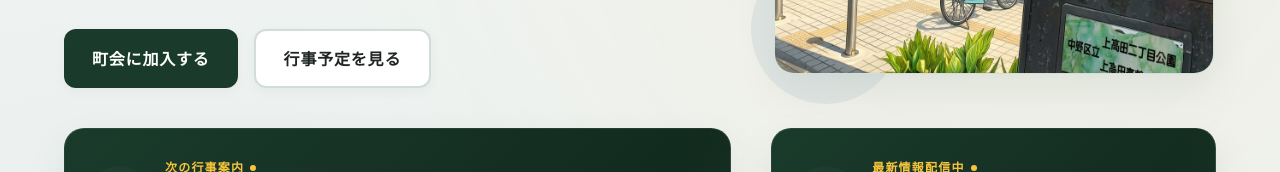
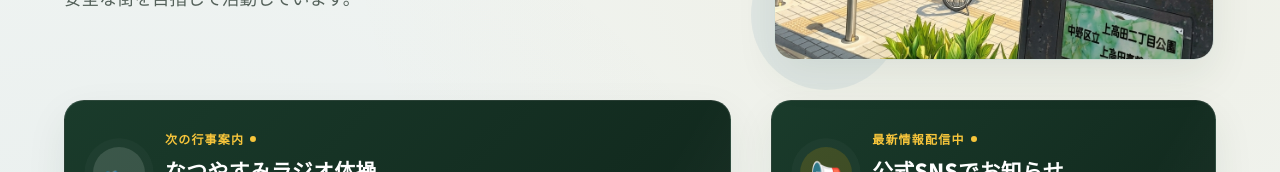
Before and after one commit to negisi/kami2web, a website built with Vite: page index.html in a window 1280 px wide. Shown: the part 390-562 px from the top of the page. Built offline with nearby package versions, Linux system fonts and the light colour scheme.

Commit message:
refactor: remove hero buttons (join and calendar) from hero section

```diff
--- a/index.html
+++ b/index.html
@@ -76,10 +76,7 @@
             <p class="hero-description">
               私たちは中野区上高田2丁目で活動する町会です。下町感覚あふれる温かい繋がりを大切に、若者も高齢者も誰もが「住んで良かった」と思える安心・安全な街を目指して活動しています。
             </p>
-            <div class="hero-buttons">
-              <a href="#join" class="btn btn-primary" id="btn-hero-join">町会に加入する</a>
-              <a href="#calendar" class="btn btn-outline" id="btn-hero-calendar">行事予定を見る</a>
-            </div>
+
           </div>
 
           <div class="hero-graphic">
--- a/style.css
+++ b/style.css
@@ -382,11 +382,6 @@ section {
   max-width: 600px;
 }
 
-.hero-buttons {
-  display: flex;
-  gap: 16px;
-  flex-wrap: wrap;
-}
 
 .btn {
   display: inline-flex;
```
